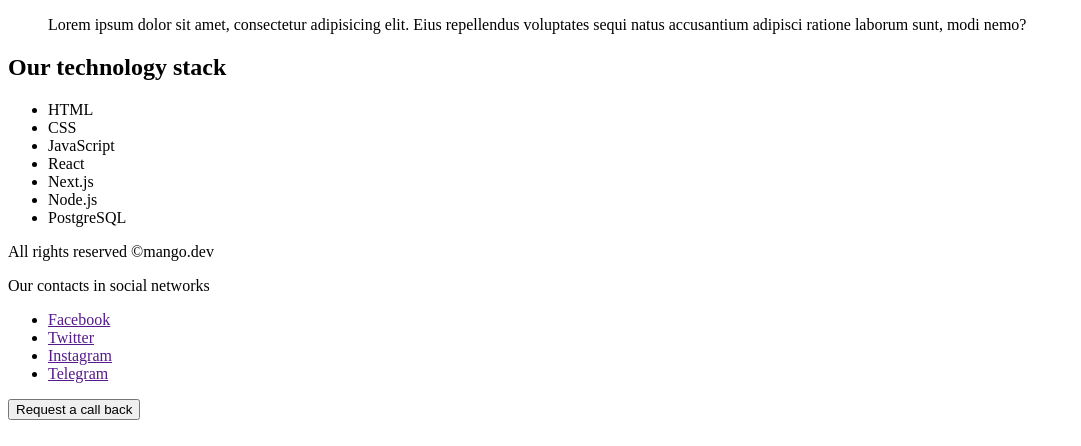
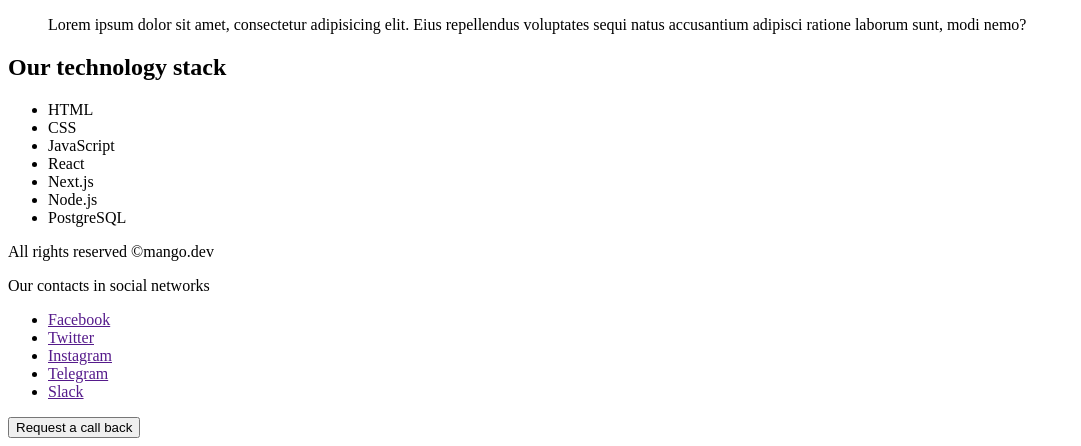
Before and after one commit to mrn2022mlcn/Exerices, a plain HTML site: page index.html in a window 1280 px wide. Shown: the part 1135-1581 px from the top of the page, without its empty margins (0-1081 px from the left). Drawn offline with Linux system fonts and the light colour scheme.

Commit message:
Добавляет контакт

```diff
--- a/index.html
+++ b/index.html
@@ -88,7 +88,8 @@
       <li><a href="">Facebook</a></li>
       <li><a href="">Twitter</a></li>
       <li><a href="">Instagram</a></li>
-      <li> <a href="">Telegram</a></li>
+      <li><a href="">Telegram</a></li>
+      <li><a href="">Slack</a></li>
     </ul>
 
     <button type="button">Request a call back</button>
```
